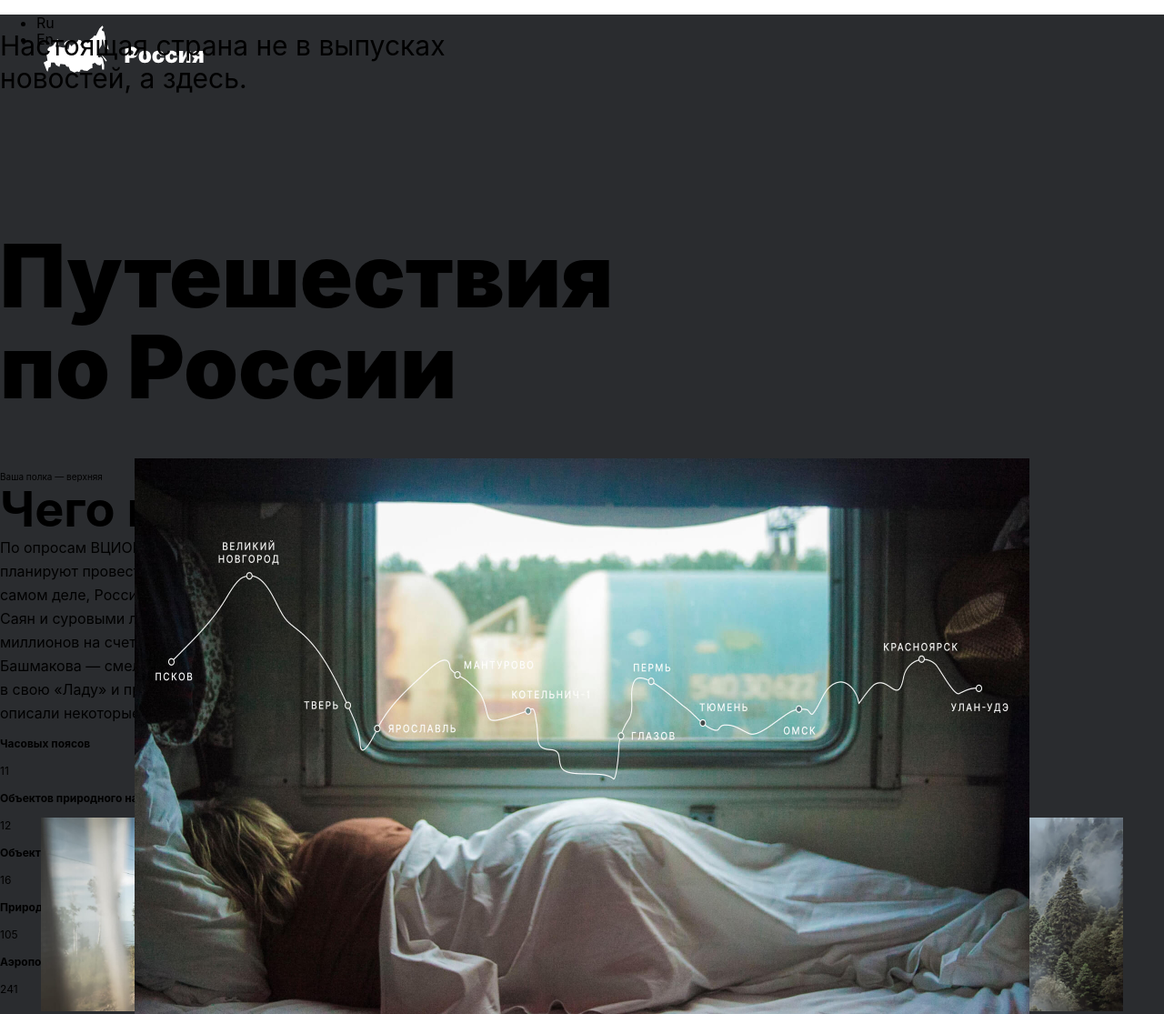
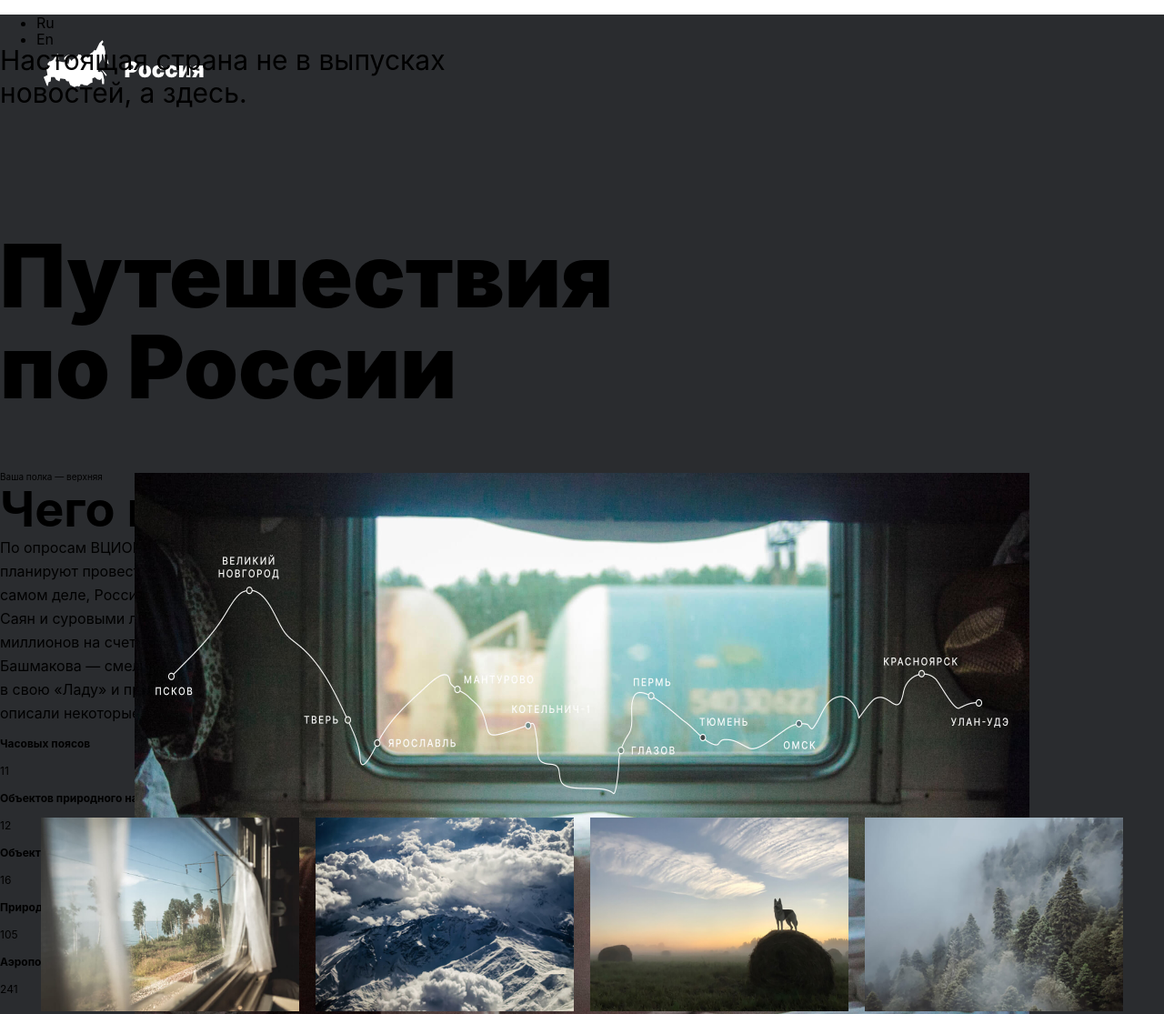
Before and after one commit to burlake/russian-travel, a plain HTML site: page index.html in a window 1280 px wide. Shown: the top 1115 px of the page at 91% size. Drawn offline with Linux system fonts and the light colour scheme.

Commit message:
z-index: 2;

```diff
--- a/styles.css
+++ b/styles.css
@@ -5,17 +5,20 @@
   max-width: 1600px;
   font-family: 'Inter', Arial, sans-serif;
   background-color: #2A2C2F;
+  position:relative;
 }
 
 .logo{
   width: 176px;
   height: 52px;
+  z-index: 2;
 }
 
 .logo_place_header{
   position: absolute;
   top: 28px;
   left: 48px;
+  z-index: 2;
 }
 
 .header__lang-links{
@@ -31,6 +34,7 @@
   right: 48px;
   top: 46px;
   list-style: none;
+  z-index: 2;
 }
 
 .header__lang-links{
@@ -42,6 +46,7 @@
   font-size: 24px;
   font-weight: 400;
   line-height: 28px;
+  z-index: 2;
 }
 
 .header__title{
@@ -53,7 +58,7 @@
   line-height: 100px;
   max-width: 720px;
   height: 200px;
-  z-index: 3;
+  z-index: 2;
 }
 
 .header__subtitle{
@@ -67,6 +72,7 @@
   font-size: 30px;
   font-weight: 400px;
   line-height:36px;
+  z-index: 2;
 }
 
 .header__main-illustration {
@@ -78,6 +84,7 @@ width: 984px;
 height: 615px;
 left: 148px;
 top: 504px;
+z-index: 2;
 
 background: url(./images/lead-polka.jpg);
 }
@@ -90,6 +97,7 @@ background: url(./images/lead-polka.jpg);
   font-size: 10px;
   font-weight: 400px;
   line-height:14px;
+  z-index: 2;
 }
 
 .two-columns__brief{
@@ -100,6 +108,7 @@ background: url(./images/lead-polka.jpg);
   font-size: 54px;
   font-weight: 900px;
   line-height:58px;
+  z-index: 2;
 }
 
 .two-columns__paragraph{
@@ -110,6 +119,7 @@ background: url(./images/lead-polka.jpg);
   font-size: 16px;
   font-weight: 400px;
   line-height:26px;
+  z-index: 2;
 }
 
 .two-columns__paragraph-list{
@@ -121,6 +131,7 @@ background: url(./images/lead-polka.jpg);
   font-weight: 400px;
   line-height:18px;
   list-style: none;
+  z-index: 2;
 }
 
 .two-columns__paragraph-list-bold{
@@ -135,12 +146,14 @@ background: url(./images/lead-polka.jpg);
   justify-content: center;
   gap: 18px;
   grid-template-rows: auto;
+  z-index: 2;
 
 }
 
 .cards__image{
   height: 213px;
   width: 284px;
+  z-index: 2;
 }
 
 .tobaikal__image{
@@ -149,4 +162,5 @@ background: url(./images/lead-polka.jpg);
   height: 740px;
   left: 48px;
   top: 6001px;
+  z-index: 2;
 }
```
